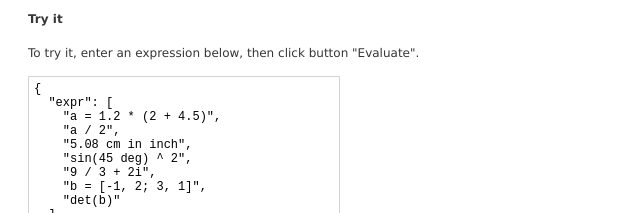
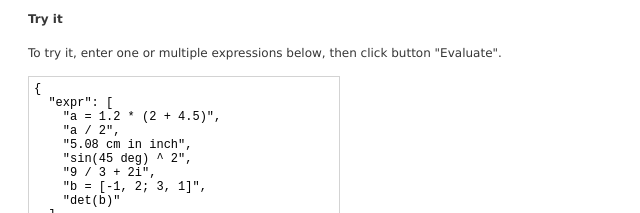
Before and after one commit to thinkthroughmath/mathjs-rest, a website: page public/index.html in a window 1280 px wide. Shown: the part 1518-1731 px from the top of the page, 0-640 px from the left. Drawn offline with nearby package versions, Linux system fonts and the light colour scheme.

Commit message:
Updated to mathjs 0.18.1

```diff
--- a/package.json
+++ b/package.json
@@ -3,7 +3,7 @@
   "version": "0.2.0",
   "dependencies": {
     "express": "~3.1.2",
-    "mathjs": "0.17.1"
+    "mathjs": "0.18.1"
   },
   "engines": {
     "node": "0.10.x",
--- a/public/index.html
+++ b/public/index.html
@@ -150,8 +150,8 @@ On failure, the response will have status 400 with an error message in the body.
 <h3>Try it</h3>
 
 <p>
-  <label for="expr2">To try it, enter an expression below, then click
-    button "Evaluate".</label>
+  <label for="expr2">To try it, enter one or multiple expressions below, then
+    click button "Evaluate".</label>
 </p>
 
 <textarea id="expr2" name="expr">
```
